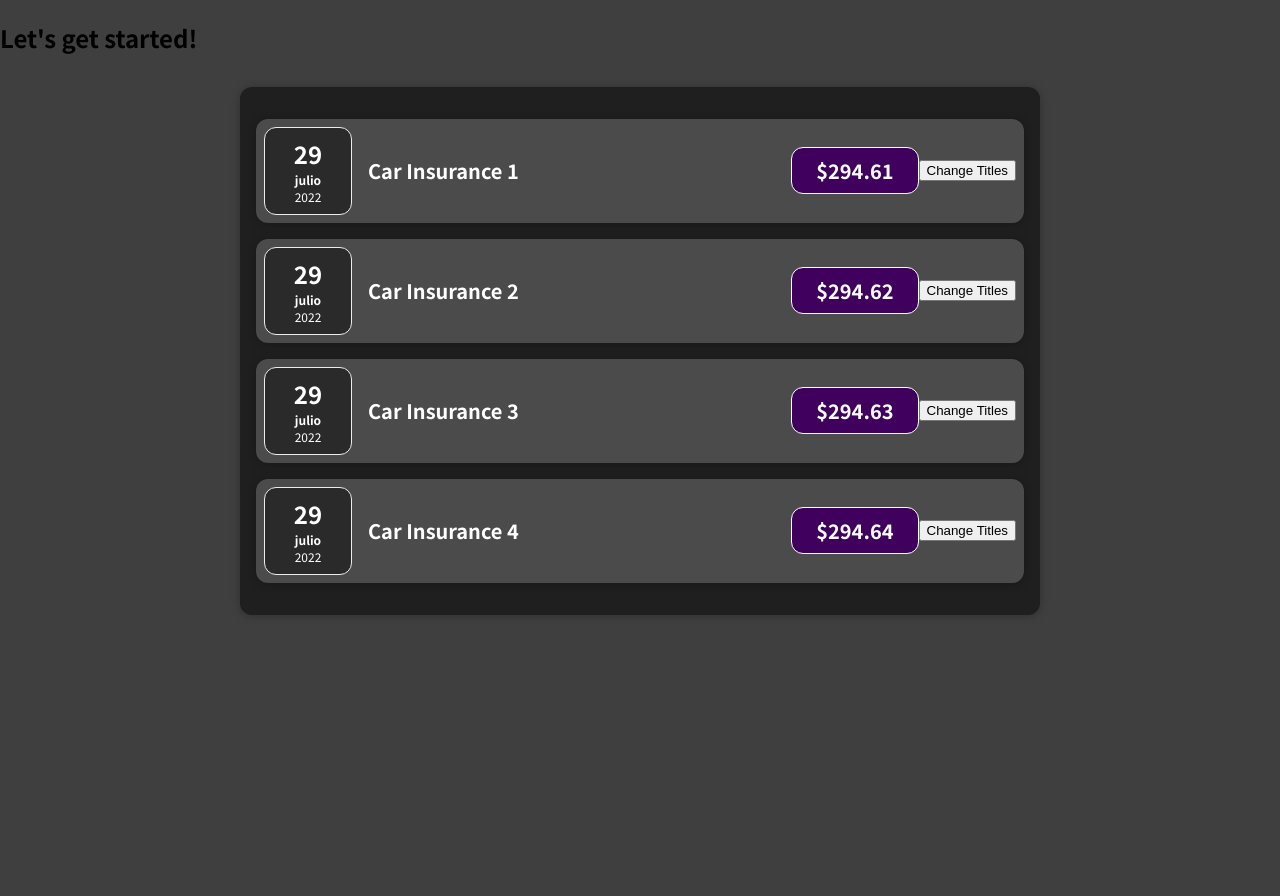
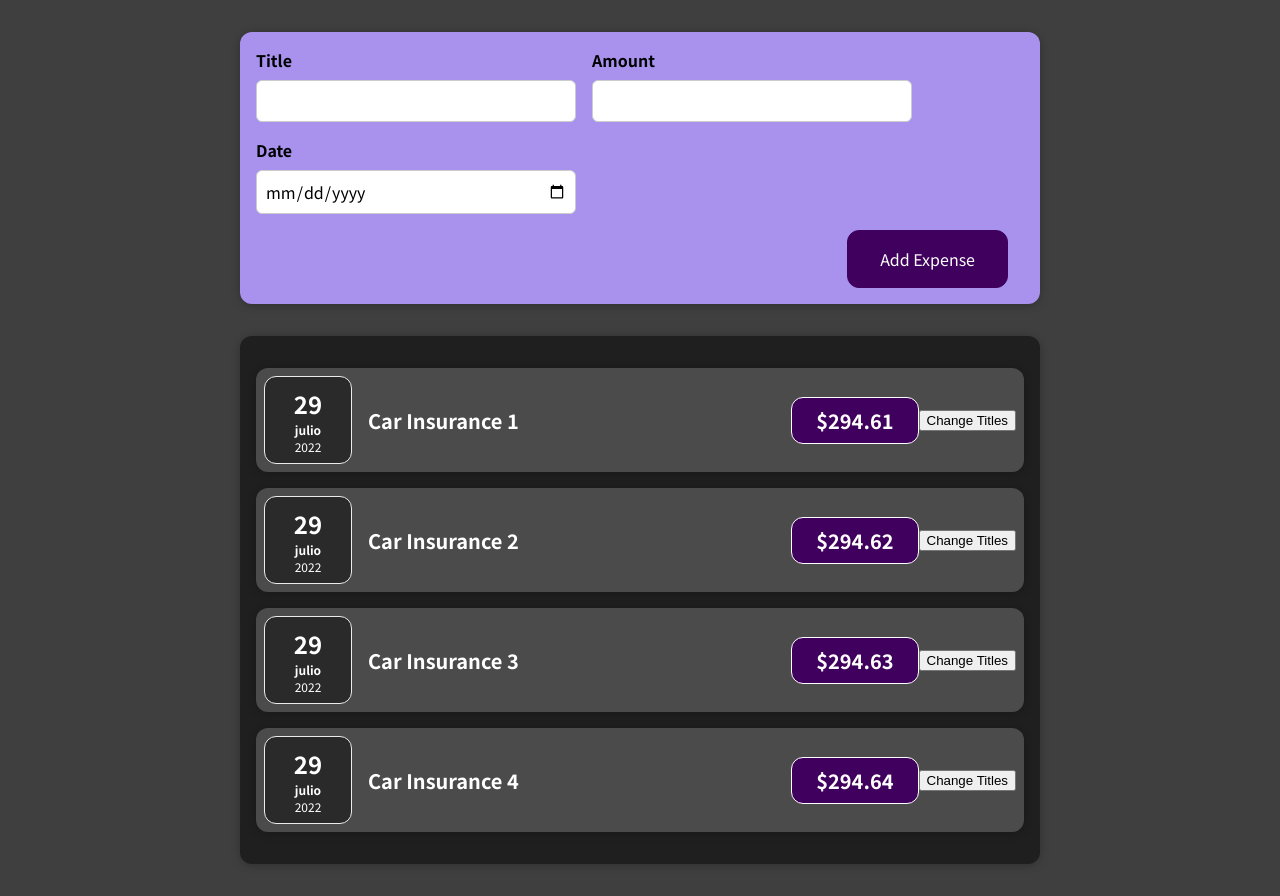
Before and after one commit to carehs12/react-course, a React (Create React App) app: page / in a window 1280 px wide. Before the commit the page ends 800 px from the top, so only its background shows below. Built offline with nearby package versions, Linux system fonts and the light colour scheme.

Commit message:
feat: added form submission for new expenses

```diff
--- a/src/App.js
+++ b/src/App.js
@@ -1,5 +1,6 @@
 // import React from "react";
 import ExpensesList from "./components/Expenses/ExpensesList";
+import NewExpense from "./components/NewExpense/NewExpense";
 
 function App() {
    const expenses = [
@@ -11,7 +12,8 @@
 
    return (
       <div>
-         <h2>Let's get started!</h2>
+         <NewExpense />
+
          <ExpensesList expenses={expenses}></ExpensesList>
       </div>
    );
--- /dev/null
+++ b/src/components/NewExpense/ExpenseForm.css
@@ -0,0 +1,26 @@
+.new-expense__controls {
+   display: flex;
+   flex-wrap: wrap;
+   gap: 1rem;
+   margin-bottom: 1rem;
+   text-align: left;
+ }
+
+ .new-expense__control label {
+   font-weight: bold;
+   margin-bottom: 0.5rem;
+   display: block;
+ }
+
+ .new-expense__control input {
+   font: inherit;
+   padding: 0.5rem;
+   border-radius: 6px;
+   border: 1px solid #ccc;
+   width: 20rem;
+   max-width: 100%;
+ }
+
+ .new-expense__actions {
+   text-align: right;
+ }
--- /dev/null
+++ b/src/components/NewExpense/ExpenseForm.js
@@ -0,0 +1,89 @@
+import { useState } from "react";
+
+import "./ExpenseForm.css";
+
+const ExpenseForm = () => {
+   // We manage separate states for every field on the form
+   // const [title, setTitle] = useState('');
+   // const [amount, setAmount] = useState('');
+   // const [date, setDate] = useState('');
+
+   // We manage just one state for all fields on the form
+   const [expense, setExpense] = useState({ title: "", amount: "", date: "" });
+
+   const titleChangeHandler = (event) => {
+      // When the new state deppends on the old state, we should not do this
+      // setExpense({
+      //    ...expense,
+      //    title: event.target.value
+      // });
+
+      // We instead should do this
+      setExpense((prevExpense) => {
+         return {
+            ...prevExpense,
+            title: event.target.value,
+         };
+      });
+   };
+
+   const amountChangeHandler = (event) => {
+      setExpense((prevExpense) => {
+         return {
+            ...prevExpense,
+            amount: event.target.value,
+         };
+      });
+   };
+
+   const dateChangeHandler = (event) => {
+      setExpense((prevExpense) => {
+         return {
+            ...prevExpense,
+            date: event.target.value,
+         };
+      });
+   };
+
+   const submitHandler = (event) => {
+      event.preventDefault();
+
+      console.log(JSON.stringify(expense));
+   };
+
+   return (
+      <form onSubmit={submitHandler}>
+         <div className="new-expense__controls">
+            <div className="new-expense__control">
+               <label>Title</label>
+               <input type="text" onChange={titleChangeHandler} />
+            </div>
+
+            <div className="new-expense__control">
+               <label>Amount</label>
+               <input
+                  type="number"
+                  step="0.01"
+                  min="0.01"
+                  onChange={amountChangeHandler}
+               />
+            </div>
+
+            <div className="new-expense__control">
+               <label>Date</label>
+               <input
+                  type="date"
+                  min="2019-01-01"
+                  max="2022-12-31"
+                  onChange={dateChangeHandler}
+               />
+            </div>
+         </div>
+         <div className="new-expense__actions">
+            <button type="submit">Add Expense</button>
+         </div>
+      </form>
+   );
+};
+
+export default ExpenseForm;
--- /dev/null
+++ b/src/components/NewExpense/NewExpense.css
@@ -0,0 +1,38 @@
+.new-expense {
+   background-color: #a892ee;
+   padding: 1rem;
+   margin: 2rem auto;
+   width: 50rem;
+   max-width: 95%;
+   border-radius: 12px;
+   text-align: center;
+   box-shadow: 0 1px 8px rgba(0, 0, 0, 0.25);
+ }
+
+ .new-expense button {
+   font: inherit;
+   cursor: pointer;
+   padding: 1rem 2rem;
+   border: 1px solid #40005d;
+   background-color: #40005d;
+   color: white;
+   border-radius: 12px;
+   margin-right: 1rem;
+ }
+
+ .new-expense button:hover,
+ .new-expense button:active {
+   background-color: #510674;
+   border-color: #510674;
+ }
+
+ .new-expense button.alternative {
+   color: #220131;
+   border-color: transparent;
+   background-color: transparent;
+ }
+
+ .new-expense button.alternative:hover,
+ .new-expense button.alternative:active {
+   background-color: #ddb3f8;
+ }
--- /dev/null
+++ b/src/components/NewExpense/NewExpense.js
@@ -0,0 +1,13 @@
+import "./NewExpense.css";
+
+import ExpenseForm from "./ExpenseForm";
+
+const NewExpense = () => {
+   return (
+      <div className="new-expense">
+         <ExpenseForm />
+      </div>
+   );
+};
+
+export default NewExpense;
```
